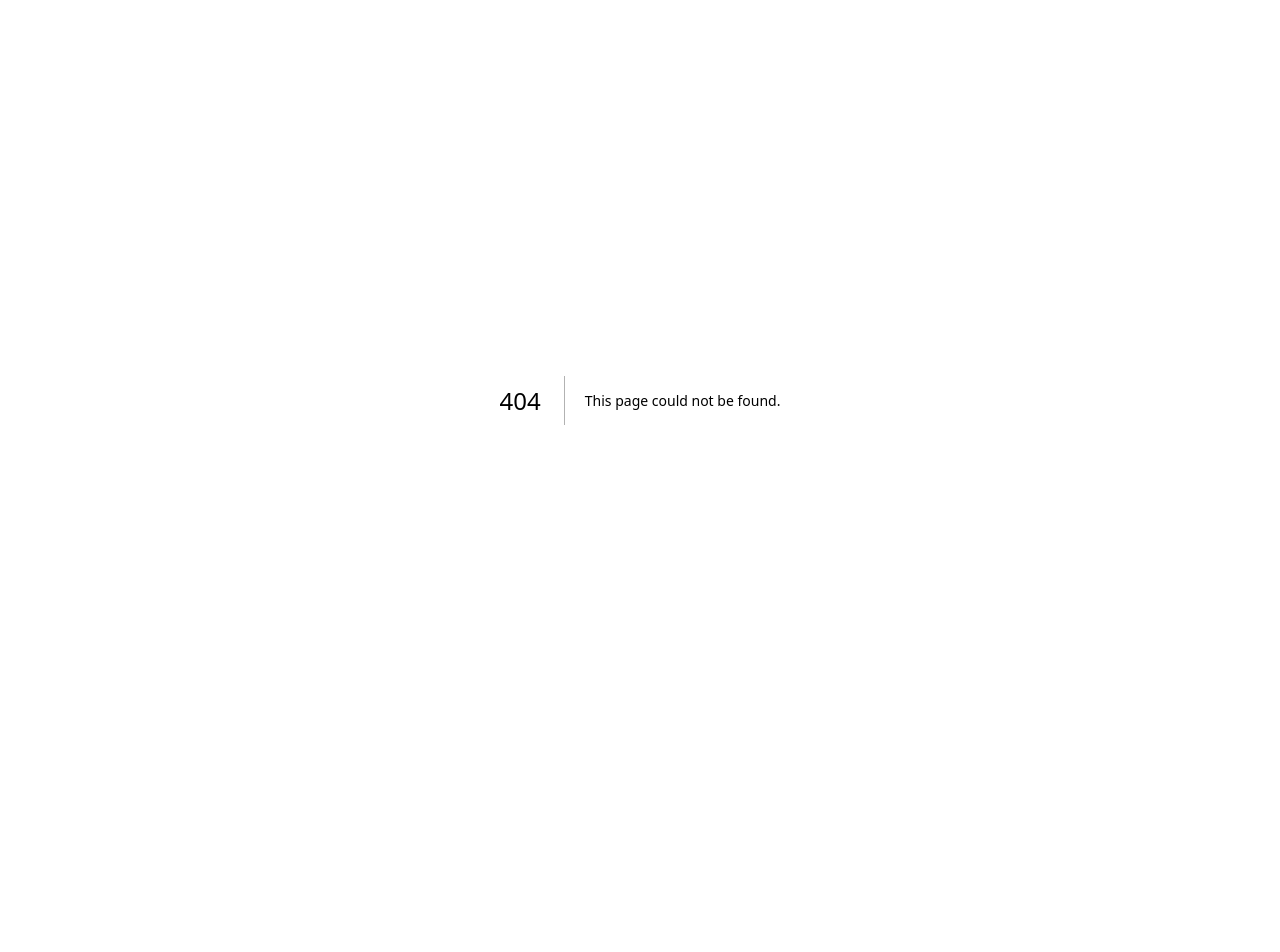
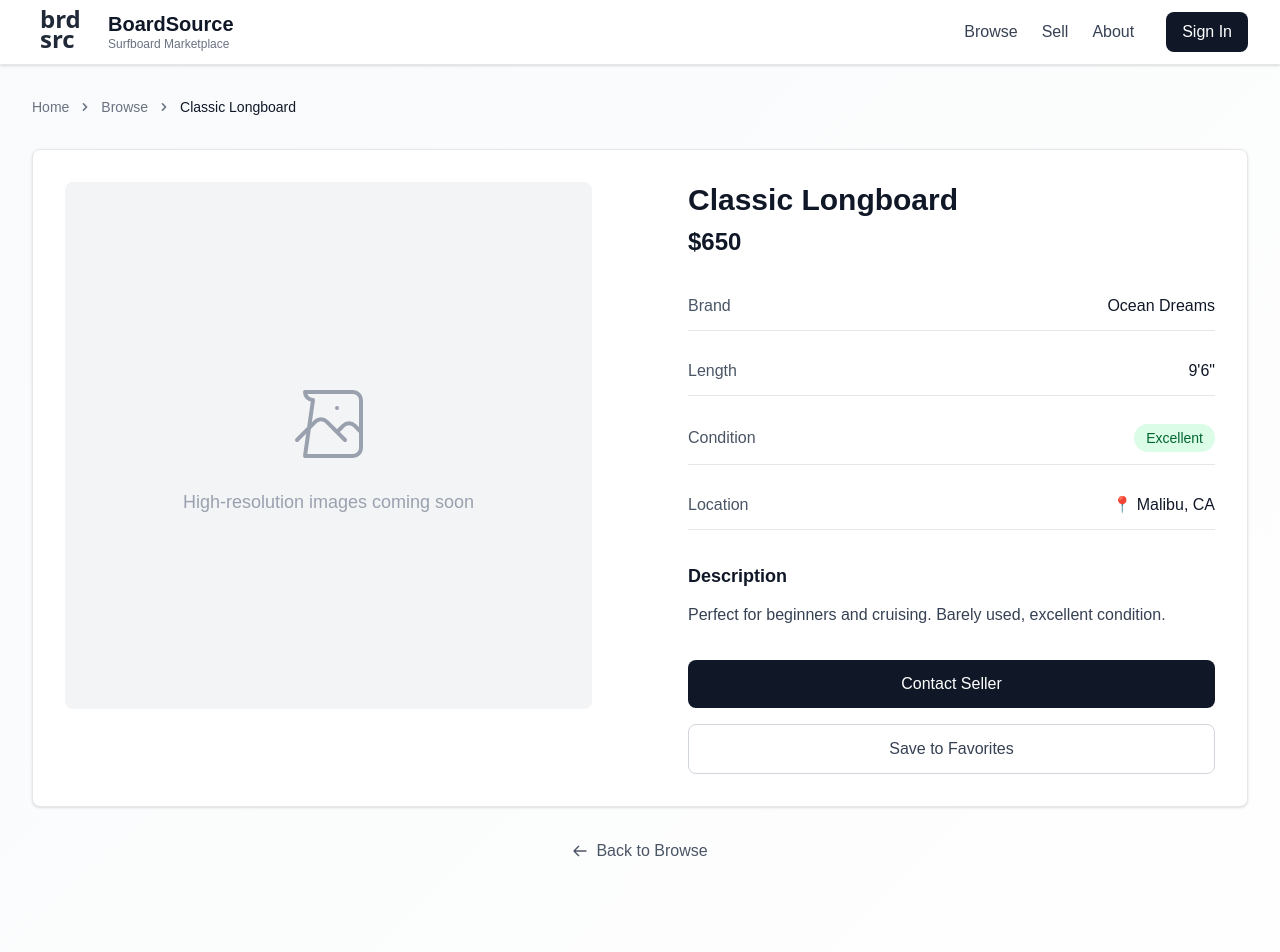
Before and after one commit to knoelljack/brdsrc, a Next.js app: page /boards/1 in a window 1280 px wide. Before the commit this address had no page. Shown: the top 952 px of the page. Before the commit the page ends 800 px from the top, so only its background shows below. Built offline with nearby package versions, Linux system fonts and the light colour scheme.

Commit message:
feat: initial item display implementation

```diff
--- /dev/null
+++ b/app/boards/[id]/page.tsx
@@ -0,0 +1,185 @@
+'use client';
+
+import { use } from 'react';
+import { notFound } from 'next/navigation';
+import Link from 'next/link';
+import { surfboards } from '@/app/data/surfboards';
+import Header from '@/app/components/layout/Header';
+import Footer from '@/app/components/layout/Footer';
+
+interface BoardDetailPageProps {
+  params: Promise<{
+    id: string;
+  }>;
+}
+
+export default function BoardDetailPage({ params }: BoardDetailPageProps) {
+  const { id } = use(params);
+  const board = surfboards.find(b => b.id === parseInt(id));
+
+  if (!board) {
+    notFound();
+  }
+
+  return (
+    <div className="min-h-screen bg-gradient-to-br from-gray-50 to-white">
+      <Header />
+
+      <main className="max-w-7xl mx-auto px-4 sm:px-6 lg:px-8 py-8">
+        {/* Breadcrumb */}
+        <nav className="mb-8">
+          <ol className="flex items-center space-x-2 text-sm text-gray-500">
+            <li>
+              <Link href="/" className="hover:text-gray-700">
+                Home
+              </Link>
+            </li>
+            <li>
+              <svg className="w-4 h-4" fill="currentColor" viewBox="0 0 20 20">
+                <path
+                  fillRule="evenodd"
+                  d="M7.293 14.707a1 1 0 010-1.414L10.586 10 7.293 6.707a1 1 0 111.414-1.414l4 4a1 1 0 010 1.414l-4 4a1 1 0 01-1.414 0z"
+                  clipRule="evenodd"
+                />
+              </svg>
+            </li>
+            <li>
+              <Link href="/browse" className="hover:text-gray-700">
+                Browse
+              </Link>
+            </li>
+            <li>
+              <svg className="w-4 h-4" fill="currentColor" viewBox="0 0 20 20">
+                <path
+                  fillRule="evenodd"
+                  d="M7.293 14.707a1 1 0 010-1.414L10.586 10 7.293 6.707a1 1 0 111.414-1.414l4 4a1 1 0 010 1.414l-4 4a1 1 0 01-1.414 0z"
+                  clipRule="evenodd"
+                />
+              </svg>
+            </li>
+            <li className="text-gray-900">{board.title}</li>
+          </ol>
+        </nav>
+
+        <div className="bg-white rounded-lg shadow-sm border border-gray-200 overflow-hidden">
+          <div className="grid grid-cols-1 lg:grid-cols-2 gap-8">
+            {/* Image Section */}
+            <div className="p-8">
+              <div className="aspect-square bg-gray-100 rounded-lg flex items-center justify-center">
+                <div className="text-center text-gray-400">
+                  <svg
+                    className="mx-auto h-24 w-24 mb-4"
+                    fill="none"
+                    stroke="currentColor"
+                    viewBox="0 0 24 24"
+                  >
+                    <path
+                      strokeLinecap="round"
+                      strokeLinejoin="round"
+                      strokeWidth={1}
+                      d="M4 16l4.586-4.586a2 2 0 012.828 0L16 16m-2-2l1.586-1.586a2 2 0 012.828 0L20 14m-6-6h.01M6 20h12a2 2 0 002-2V6a2 2 0 00-2-2H6a2 2 0 002 2z"
+                    />
+                  </svg>
+                  <p className="text-lg">High-resolution images coming soon</p>
+                </div>
+              </div>
+            </div>
+
+            {/* Details Section */}
+            <div className="p-8">
+              <div className="mb-6">
+                <h1 className="text-3xl font-bold text-gray-900 mb-2">
+                  {board.title}
+                </h1>
+                <p className="text-2xl font-bold text-gray-900">
+                  ${board.price}
+                </p>
+              </div>
+
+              <div className="space-y-4 mb-8">
+                <div className="flex items-center justify-between py-3 border-b border-gray-200">
+                  <span className="text-gray-600">Brand</span>
+                  <span className="font-medium text-gray-900">
+                    {board.brand}
+                  </span>
+                </div>
+
+                <div className="flex items-center justify-between py-3 border-b border-gray-200">
+                  <span className="text-gray-600">Length</span>
+                  <span className="font-medium text-gray-900">
+                    {board.length}
+                  </span>
+                </div>
+
+                <div className="flex items-center justify-between py-3 border-b border-gray-200">
+                  <span className="text-gray-600">Condition</span>
+                  <span
+                    className={`px-3 py-1 rounded-full text-sm font-medium ${
+                      board.condition === 'Excellent'
+                        ? 'bg-green-100 text-green-800'
+                        : board.condition === 'Very Good'
+                          ? 'bg-gray-100 text-gray-800'
+                          : 'bg-yellow-100 text-yellow-800'
+                    }`}
+                  >
+                    {board.condition}
+                  </span>
+                </div>
+
+                <div className="flex items-center justify-between py-3 border-b border-gray-200">
+                  <span className="text-gray-600">Location</span>
+                  <span className="font-medium text-gray-900">
+                    📍 {board.city}, {board.state}
+                  </span>
+                </div>
+              </div>
+
+              <div className="mb-8">
+                <h3 className="text-lg font-semibold text-gray-900 mb-3">
+                  Description
+                </h3>
+                <p className="text-gray-700 leading-relaxed">
+                  {board.description}
+                </p>
+              </div>
+
+              <div className="space-y-4">
+                <button className="w-full bg-gray-900 text-white py-3 px-6 rounded-lg hover:bg-gray-800 transition-colors font-medium">
+                  Contact Seller
+                </button>
+                <button className="w-full bg-white border border-gray-300 text-gray-700 py-3 px-6 rounded-lg hover:bg-gray-50 transition-colors font-medium">
+                  Save to Favorites
+                </button>
+              </div>
+            </div>
+          </div>
+        </div>
+
+        {/* Back to Browse */}
+        <div className="mt-8 text-center">
+          <Link
+            href="/browse"
+            className="inline-flex items-center text-gray-600 hover:text-gray-900 transition-colors"
+          >
+            <svg
+              className="w-4 h-4 mr-2"
+              fill="none"
+              stroke="currentColor"
+              viewBox="0 0 24 24"
+            >
+              <path
+                strokeLinecap="round"
+                strokeLinejoin="round"
+                strokeWidth={2}
+                d="M10 19l-7-7m0 0l7-7m-7 7h18"
+              />
+            </svg>
+            Back to Browse
+          </Link>
+        </div>
+      </main>
+
+      <Footer />
+    </div>
+  );
+}
--- a/app/browse/page.tsx
+++ b/app/browse/page.tsx
@@ -1,6 +1,7 @@
 'use client';
 
 import { useState, useMemo } from 'react';
+import Link from 'next/link';
 import Header from '../components/layout/Header';
 import Footer from '../components/layout/Footer';
 import FilterBar from '../components/ui/FilterBar';
@@ -360,9 +361,12 @@ export default function Browse() {
                               {board.description}
                             </p>
 
-                            <button className="bg-gray-900 text-white px-6 py-2 rounded-lg hover:bg-gray-800 transition-colors font-medium">
+                            <Link
+                              href={`/boards/${board.id}`}
+                              className="bg-gray-900 text-white px-6 py-2 rounded-lg hover:bg-gray-800 transition-colors font-medium inline-block"
+                            >
                               View Details
-                            </button>
+                            </Link>
                           </div>
                         </div>
                       </div>
--- a/app/components/ui/SurfboardCard.tsx
+++ b/app/components/ui/SurfboardCard.tsx
@@ -1,4 +1,5 @@
 import { Surfboard } from '@/app/data/surfboards';
+import Link from 'next/link';
 
 interface SurfboardCardProps {
   board: Surfboard;
@@ -59,9 +60,12 @@ export default function SurfboardCard({ board }: SurfboardCardProps) {
           {board.description}
         </p>
 
-        <button className="w-full bg-gray-900 text-white py-2 px-4 rounded-lg hover:bg-gray-800 transition-colors font-medium cursor-pointer mt-auto">
+        <Link
+          href={`/boards/${board.id}`}
+          className="w-full bg-gray-900 text-white py-2 px-4 rounded-lg hover:bg-gray-800 transition-colors font-medium cursor-pointer mt-auto text-center block"
+        >
           View Details
-        </button>
+        </Link>
       </div>
     </div>
   );
```
